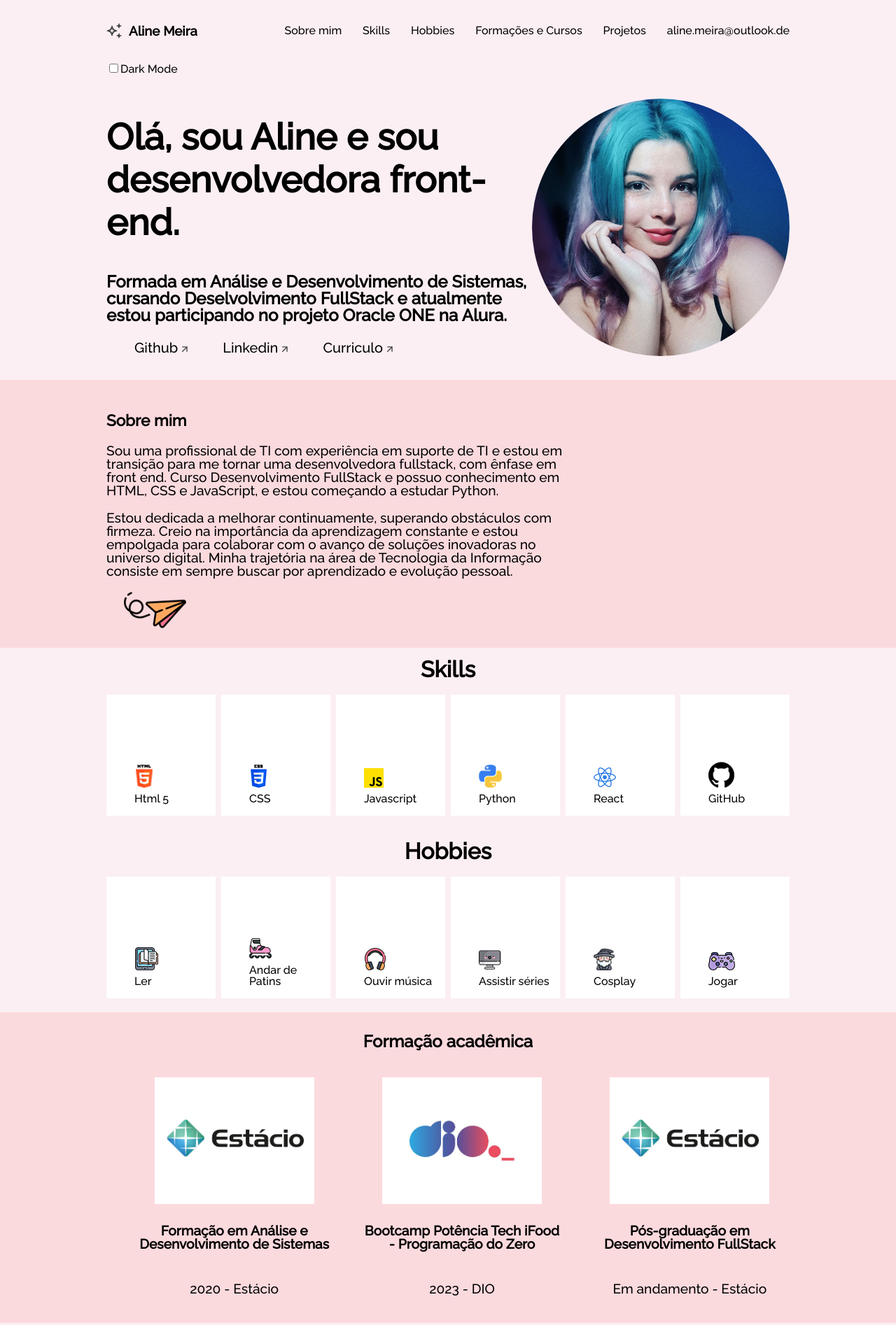
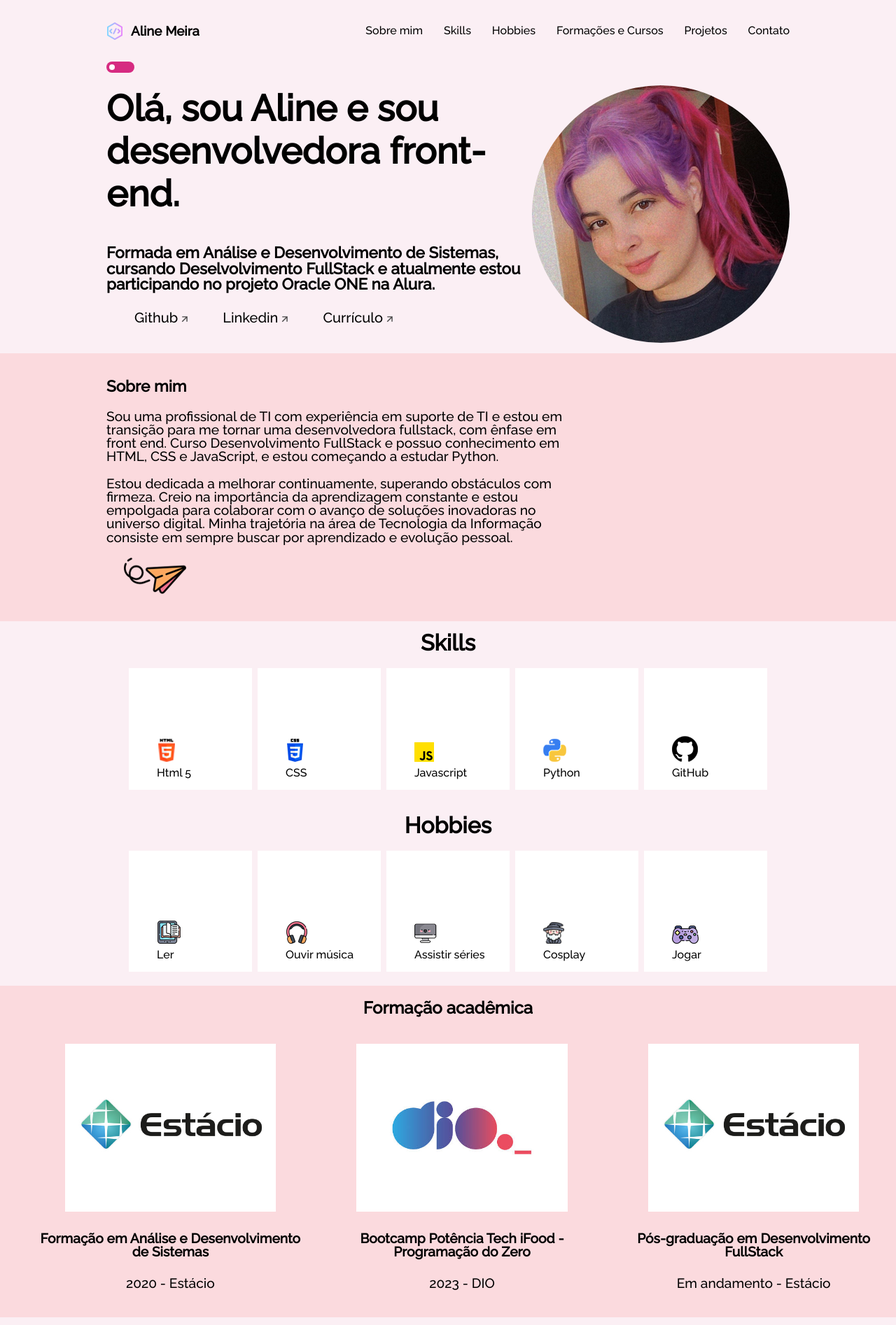
Before and after one commit to alinevianna/portfolio, a plain HTML site: page index.html in a window 1280 px wide. Shown: the top 1894 px of the page at 70% size. Drawn offline with Linux system fonts and the light colour scheme.

Commit message:
atualizacao do botao dark mode, correcao bugs

```diff
--- a/index.html
+++ b/index.html
@@ -14,7 +14,7 @@
     <!-- Fonte do Projeto Raleway -->
     <link href="https://fonts.googleapis.com/css2?family=Raleway:wght@500&display=swap" rel="stylesheet">
 
-    <title>Portfólio Pessoal</title>
+    <title>Portfólio - Aline Meira</title>
 </head>
 <body>
 
@@ -22,7 +22,7 @@
     <div class="all">
     <section class="menu">
         <header>
-            <img src="assets\vector.png">
+            <img src="assets\vector2.png">
             <h3 class="menu__title">Aline Meira</h3>
         </header>
         <nav>
@@ -32,7 +32,7 @@
                 <li class="menu__list__item"><a href="#hobbies">Hobbies</a></li>
                 <li class="menu__list__item"><a href="#formacao">Formações e Cursos</a></li>
                 <li class="menu__list__item"><a href="#xp">Projetos</a></li>
-                <li class="menu__list__item__contato"><a href="#contato">aline.meira@outlook.de</a></li>
+                <li class="menu__list__item__contato"><a href="#contato">Contato</a></li>
             </ul>
         </nav>
     </section>
@@ -42,21 +42,23 @@
     <section class="dark">
         <div class="btn-dark-mode">
             <label class="btn-dark-mode" for="switch">
-                <input type="checkbox" class="checkbox" id="switch">Dark Mode
+                <input type="checkbox" class="checkbox" id="switch">
+                <span class="slider"></span>
             </label>
         </div>
     </section>
+
 <!-- Sessão de Header/Title/Hero -->
     <section class="title">
         <div class="title__div">
-            <img class="title__profile" src="assets\profile1.jpg">
+            <img class="title__profile" src="assets\profile2.jpg">
             <div class="title__container" id="#sobremim">
                 <h2 class="title__bio">Olá, sou Aline e sou desenvolvedora front-end.</h2>
                 <h3 class="title__subsection">Formada em Análise e Desenvolvimento de Sistemas, cursando Deselvolvimento FullStack e atualmente estou participando no projeto Oracle ONE na Alura.</h3>
                 <ul class="title__network">
                     <li class="title__network__item"><a href="https://github.com/alinevianna"  target="_blank">Github <img src="assets\arrow.png"> </a></li>
                     <li class="title__network__item"><a href="https://linkedin.com/in/aline-vianna"  target="_blank">Linkedin <img src="assets\arrow.png"></a></li>
-                    <li class="title__network__item"><a href="https://www.canva.com/design/DAF43aotjYg/M2Opi9doueu0AdLTBAiMRA/view" target="_blank">Curriculo <img src="assets\arrow.png"></a></li>
+                    <li class="title__network__item"><a href="https://www.canva.com/design/DAF43aotjYg/M2Opi9doueu0AdLTBAiMRA/view" target="_blank">Currículo <img src="assets\arrow.png"></a></li>
                 </ul>
             </div>
         </div>
@@ -106,13 +108,6 @@
 
                 <div class="skills__box">
                     <ul>
-                        <li class="skills__img"> <img src="assets\react_icon.png" alt=""> </li>
-                        <li class="skills__name">React</li>
-                    </ul>
-                </div>
-
-                <div class="skills__box">
-                    <ul>
                         <li class="skills__img"><img src="assets/github_icon.png" alt=""></li>
                         <li class="skills__name">GitHub</li>
                     </ul>
@@ -128,13 +123,6 @@
                     <ul>
                         <li class="hobbies__img"><img src="assets\books_icon.png"></li>
                         <li class="hobbies__name">Ler</li>
-                    </ul>
-                </div>
-
-                <div class="hobbies__box">
-                    <ul>
-                        <li class="hobbies__img"> <img src="assets\patins_icon.png" alt=""></li>
-                        <li class="hobbies__name">Andar de Patins</li>
                     </ul>
                 </div>
 
@@ -203,6 +191,7 @@
             <div class="experience__info">
                 <h2 class="experience__title">Página de Login</h2>
                 <!-- <h3 class="experience__text"></h3> -->
+                <h4><img src="assets/htlm.png" alt=""><img src="assets/css_icon.png" alt=""></h4>
                     <div class="experience__description">
                             <span class="experience__repo"><a href="https://github.com/alinevianna/login-dark" target="_blank"><button class="experiencia__botao--repo">Repositório</button></a></span>
                             <span class="experience__demo"><a href="https://login-dark-beta.vercel.app" target="_blank"><button class="experiencia__botao--demo">Ver demo</button></a></span>
@@ -213,20 +202,35 @@
         <div class="experiencie__box">
             <img class="experience__img" src="assets/jogo-num-sec.png">
             <div class="experience__info">
-            <h2 class="experience__title">Jogo do número secreto criado com HTML, CSS e JavaScript</h2>
+            <h2 class="experience__title">Jogo do número secreto</h2>
                 <h3 class="experience__text">Challenge Oracle </h3>
+                <h4><img src="assets/htlm.png" alt=""><img src="assets/css_icon.png" alt=""><img src="assets/js_icon.png" alt=""></h4>
                     <div class="experience__description">
                             <span class="experience__repo"><a href="https://github.com/alinevianna/jogo-numero-secreto" target="_blank"><button class="experiencia__botao--repo">Repositório</button></a></span>
                             <span class="experience__demo"><a href="https://jogo-numero-secreto-ten-blush.vercel.app" target="_blank"><button class="experiencia__botao--demo">Ver demo</button></a></span>
                     </div>
             </div>
         </div>
+
+        <!-- <div class="experiencie__box">
+            <img class="experience__img" src="assets/jogo-num-sec.png">
+            <div class="experience__info">
+            <h2 class="experience__title">Landing Page Petshop</h2>
+                <h3 class="experience__text">Projeto pessoal</h3>
+                <h4><img src="assets/htlm.png" alt=""><img src="assets/css_icon.png" alt=""></h4>
+                    <div class="experience__description">
+                            <span class="experience__repo"><a href="https://github.com/alinevianna/jogo-numero-secreto" target="_blank"><button class="experiencia__botao--repo">Repositório</button></a></span>
+                            <span class="experience__demo"><a href="https://jogo-numero-secreto-ten-blush.vercel.app" target="_blank"><button class="experiencia__botao--demo">Ver demo</button></a></span>
+                    </div>
+            </div>
+        </div>  -->
+
     </section>
         <!-- Sessão de Contato -->
         <section class="formcontato">
             <div id="contato" class="formcontato__contato">
                 <div class="formcontato--esquerda">
-                    <img class="formcontato__img" src="assets\contact_image.png">
+                    <img class="formcontato__img" src="assets/contact_image.png">
                 </div>
                 <div class="formcontato__text">
                     <h2 class="formcontato__title">Contato</h2>
--- a/main.js
+++ b/main.js
@@ -1,6 +1,12 @@
 const $html = document.querySelector('html');
 const $checkbox = document.querySelector('#switch');
+const foto = document.querySelector('.title__profile')
 
 $checkbox.addEventListener('change', function() {
     $html.classList.toggle('dark-mode');
+    if ($html.className == 'dark-mode') {
+        foto.setAttribute('src', `assets/profile1.jpg`)
+    } else {
+        foto.setAttribute('src', `assets/profile2.jpg`)
+    }
 })
--- a/style.css
+++ b/style.css
@@ -18,7 +18,6 @@
     --cor-fonte-principal: #C4D7F2;
     --cor-fonte-secundaria: #0F0E3E;
 }
-
 
 html {
     scroll-behavior: smooth;
@@ -48,6 +47,63 @@ section {
     padding: 0 9.5rem 0 9.5rem;
 }
 
+/*Botão Dark Mode*/
+
+.btn-dark-mode {
+    --button-width: 2.5em;
+    --button-height: 1em;
+    --toggle-diameter: 0.5em;
+    --button-toggle-offset: calc((var(--button-height) - var(--toggle-diameter)) / 2);
+    --toggle-shadow-offset: 10px;
+    --toggle-wider: 3em;
+    --color-green: #4296f4;
+}
+
+.slider {
+    display: inline-block;
+    width: var(--button-width);
+    height: var(--button-height);
+    background-color: var(--cor-quarter);
+    border-radius: calc(var(--button-height) / 2);
+    position: relative;
+    transition: 0.3s all ease-in-out;
+}
+
+.slider::after {
+    content: "";
+    display: inline-block;
+    width: var(--toggle-diameter);
+    height: var(--toggle-diameter);
+    background-color: #fff;
+    border-radius: calc(var(--toggle-diameter) / 2);
+    position: absolute;
+    top: var(--button-toggle-offset);
+    transform: translateX(var(--button-toggle-offset));
+    box-shadow: var(--toggle-shadow-offset) 0 calc(var(--toggle-shadow-offset) * 4) rgba(0, 0, 0, 0.1);
+    transition: 0.3s all ease-in-out;
+}
+
+.btn-dark-mode label input[type="checkbox"]:checked + .slider {
+    background-color: var(--cor-quarter);
+}
+
+.btn-dark-mode label input[type="checkbox"]:checked + .slider::after {
+    transform: translateX(calc(var(--button-width) - var(--toggle-diameter) - var(--button-toggle-offset)));
+    box-shadow: calc(var(--toggle-shadow-offset) * -1) 0 calc(var(--toggle-shadow-offset) * 4) rgba(0, 0, 0, 0.1);
+}
+
+.btn-dark-mode label input[type="checkbox"] {
+    display: none;
+}
+
+.btn-dark-mode label input[type="checkbox"]:active + .slider::after {
+    width: var(--toggle-wider);
+}
+
+.btn-dark-mode label input[type="checkbox"]:checked:active + .slider::after {
+    transform: translateX(calc(var(--button-width) - var(--toggle-wider) - var(--button-toggle-offset)));
+}
+
 /*Sessão Menu*/
 
 header {
@@ -55,6 +111,10 @@ header {
     align-items: center;
     justify-content: space-between;
     gap: 0.625rem;
+}
+
+header h3 {
+    margin: 0;
 }
 
 section.menu{
@@ -72,7 +132,7 @@ nav a {
 }
 
   /* Fade in */
-a::after {
+nav a::after {
     content: '';
     position: absolute;
     bottom: 0;
@@ -84,12 +144,11 @@ a::after {
     transition: opacity 300ms, transform 300ms;
 }
 
-a:hover::after,
-a:focus::after {
+nav a:hover::after,
+nav a:focus::after {
     opacity: 1;
     transform: translate3d(0, 0.2em, 0);
 }
-
 
 .menu__list {
     display: flex;
@@ -97,7 +156,6 @@ a:focus::after {
 }
 
 /*Sessão Title*/
-
 
 .title__div{
     display: flex;
@@ -108,7 +166,11 @@ a:focus::after {
 }
 
 .title__profile {
-    border-radius: 50%;
+    border-radius: 100%;
+}
+
+.title__container {
+    width: 70%;
 }
 
 .title__bio {
@@ -119,7 +181,7 @@ a:focus::after {
 }
 
 .title__subsection{
-    font-size: 1.5rem;
+    font-size: 1.4rem;
 }
 
 .title__network{
@@ -127,6 +189,33 @@ a:focus::after {
     gap: 50px;
     font-size: 20px;
 }
+
+/* Underline animação */
+.title__network a {
+    display: block;
+    position: relative;
+    padding: 0.2em 0;
+}
+
+  /* Fade in */
+  .title__network a::after {
+    content: '';
+    position: absolute;
+    bottom: 0;
+    left: 0;
+    width: 100%;
+    height: 0.1em;
+    background: var(--cor-quarter);
+    opacity: 0;
+    transition: opacity 300ms, transform 300ms;
+}
+
+.title__network a:hover::after,
+.title__network a:focus::after {
+    opacity: 1;
+    transform: translate3d(0, 0.2em, 0);
+}
+
 
 /*Sessão About*/
 
@@ -145,7 +234,7 @@ section.about{
 /*Sessão Skills*/
 
 section .skills {
-    padding: 10px 0 10px 0;
+    padding: 20px 15px;
 }
 
 .skills__name,
@@ -185,7 +274,7 @@ section .skills {
 
 /*Sessão Hobbies*/
 section .hobbies {
-    padding: 0 0 15px 0;
+    padding: 20px 15px;
 }
 
 /* Experiência Acadêmica*/
@@ -193,7 +282,11 @@ section .hobbies {
 section.academic{
     text-align: center;
     background: var(--cor-secundaria);
-    padding-top: 0.625rem;
+    padding: 20px 15px;
+}
+
+.academic p {
+    margin: 0;
 }
 
 .academic__courses{
@@ -214,7 +307,7 @@ section.academic{
 /* experiência*/
 
 section.experience{
-    padding-bottom: 15px;
+    padding: 20px 15px;
 }
 
 .experience__section__title {
@@ -228,6 +321,22 @@ section.experience{
 
 .experiencie__box:nth-child(3) {
     flex-direction: row-reverse;
+    align-items: center;
+}
+
+.experiencie__box h4, h3, h2 {
+    margin-top: 0;
+}
+
+.experience__info{
+    font-size: 1.5rem;
+    display: flex;
+    flex-direction: column;
+    width: 30%;
+}
+
+.experience__img {
+    width: 30%;
 }
 
 .experience__repo {
@@ -268,6 +377,7 @@ section.experience{
 /*Contato*/
 
 section.formcontato {
+    padding: 20px 15px;
     background: var(--cor-secundaria);
 }
 
@@ -284,6 +394,7 @@ section.formcontato {
     display: flex;
     flex-direction: column;
     gap: 12px;
+    padding-bottom: 10px;
 }
 
 .formcontato__form input, .formcontato__form textarea {
@@ -333,20 +444,17 @@ section.footer{
     text-align: center;
 }
 
-
 @media (max-width: 1250px) {
 
     *{
         padding: 0;
     }
 
-
     section {
         padding: 0 0.94rem 0;
     }
 
     /*Titulo*/
-
 
     .title__profile {
         width: 30%;
@@ -392,7 +500,6 @@ section.footer{
         gap: 5px;
     }
 
-
     /*Formação Acadêmica*/
 
     .academic__courses__item__img {
@@ -420,15 +527,15 @@ section.footer{
 
     .experience__info {
         display: flex;
-        flex-direction: column;
+        flex-direction: row;
         align-items: center;
     }
 
     .experience__info {
         flex-direction: column;
         justify-content: center;
+        width: 70%;
     }
-
 
     /*Contato*/
 
@@ -498,6 +605,7 @@ section.footer{
         display: flex;
         flex-direction: column;
         align-items: center;
+        width: 90%;
     }
 
 }
```
Also changed, not shown: assets/vector2.png (added).
